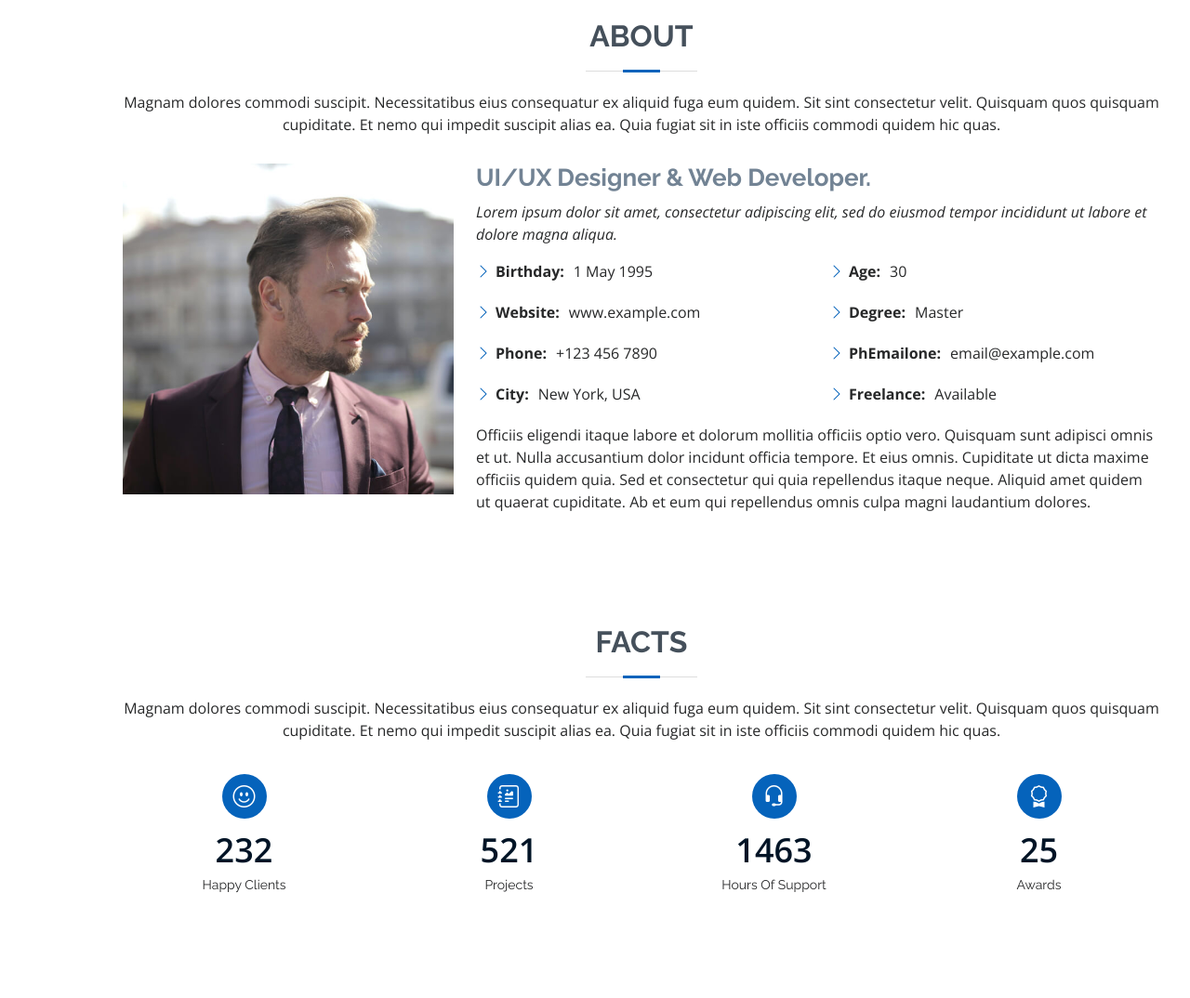
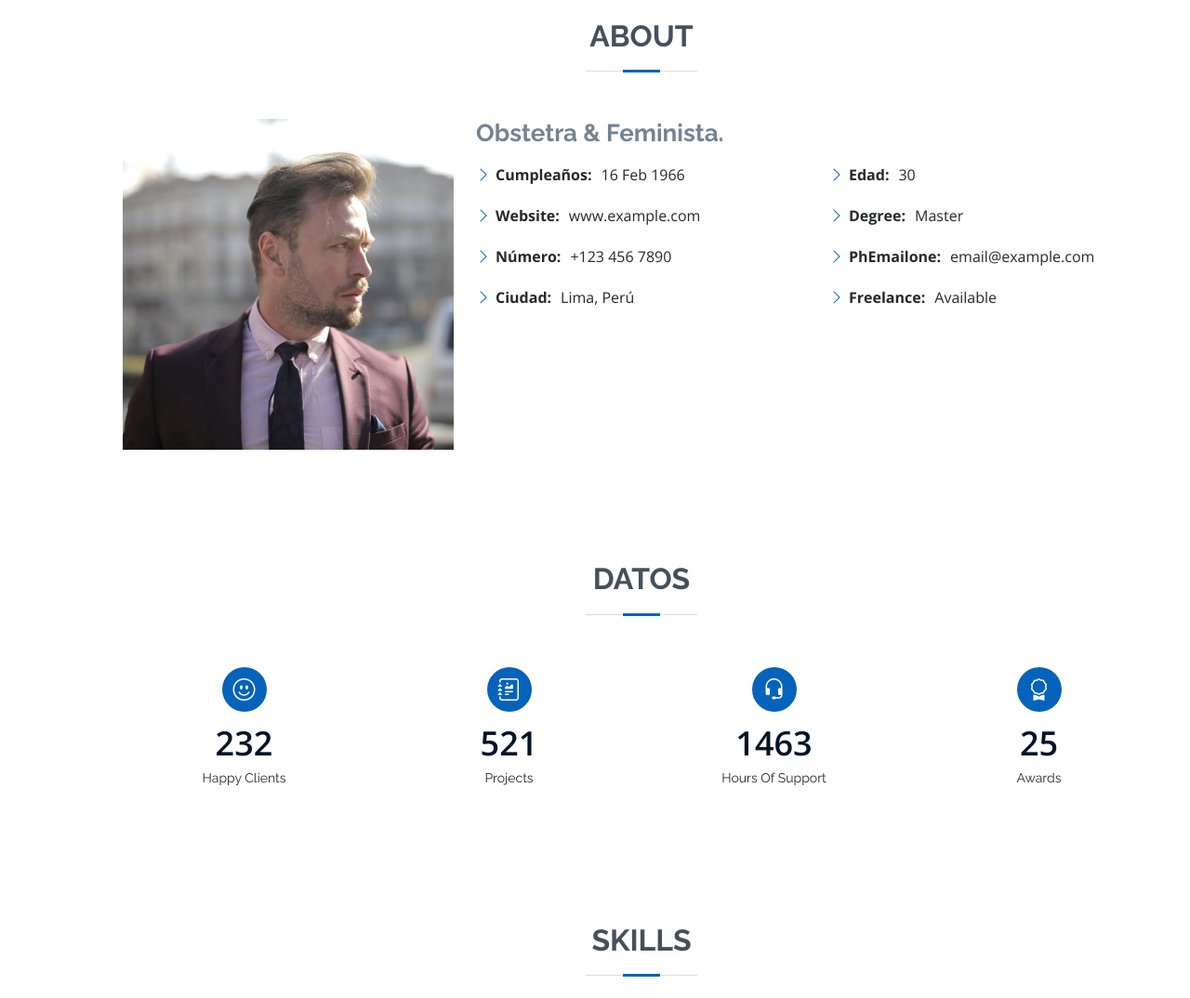
Before and after one commit to ximenaaroldan/mariagalarreta, a plain HTML site: page index.html in a window 1280 px wide. Shown: the part 840-1914 px from the top of the page at 93% size. Drawn offline with nearby package versions, Linux system fonts and the light colour scheme.

Commit message:
Update index.html

```diff
--- a/index.html
+++ b/index.html
@@ -5,7 +5,7 @@
   <meta charset="utf-8">
   <meta content="width=device-width, initial-scale=1.0" name="viewport">
 
-  <title>MyResume Bootstrap Template - Index</title>
+  <title>María Elena Galarreta</title>
   <meta content="" name="description">
   <meta content="" name="keywords">
 
@@ -59,8 +59,8 @@
   <!-- ======= Hero Section ======= -->
   <section id="hero" class="d-flex flex-column justify-content-center">
     <div class="container" data-aos="zoom-in" data-aos-delay="100">
-      <h1>Brandon Johnson</h1>
-      <p>I'm <span class="typed" data-typed-items="Designer, Developer, Freelancer, Photographer"></span></p>
+      <h1>María Galarreta</h1>
+      <p>I'm <span class="typed" data-typed-items="Obstetra"></span></p>
       <div class="social-links">
         <a href="#" class="twitter"><i class="bx bxl-twitter"></i></a>
         <a href="#" class="facebook"><i class="bx bxl-facebook"></i></a>
@@ -79,7 +79,7 @@
 
         <div class="section-title">
           <h2>About</h2>
-          <p>Magnam dolores commodi suscipit. Necessitatibus eius consequatur ex aliquid fuga eum quidem. Sit sint consectetur velit. Quisquam quos quisquam cupiditate. Et nemo qui impedit suscipit alias ea. Quia fugiat sit in iste officiis commodi quidem hic quas.</p>
+          <p></p>
         </div>
 
         <div class="row">
@@ -87,23 +87,21 @@
             <img src="assets/img/profile-img.jpg" class="img-fluid" alt="">
           </div>
           <div class="col-lg-8 pt-4 pt-lg-0 content">
-            <h3>UI/UX Designer &amp; Web Developer.</h3>
+            <h3>Obstetra &amp; Feminista.</h3>
             <p class="fst-italic">
-              Lorem ipsum dolor sit amet, consectetur adipiscing elit, sed do eiusmod tempor incididunt ut labore et dolore
-              magna aliqua.
             </p>
             <div class="row">
               <div class="col-lg-6">
                 <ul>
-                  <li><i class="bi bi-chevron-right"></i> <strong>Birthday:</strong> <span>1 May 1995</span></li>
+                  <li><i class="bi bi-chevron-right"></i> <strong>Cumpleaños:</strong> <span>16 Feb 1966</span></li>
                   <li><i class="bi bi-chevron-right"></i> <strong>Website:</strong> <span>www.example.com</span></li>
-                  <li><i class="bi bi-chevron-right"></i> <strong>Phone:</strong> <span>+123 456 7890</span></li>
-                  <li><i class="bi bi-chevron-right"></i> <strong>City:</strong> <span>New York, USA</span></li>
+                  <li><i class="bi bi-chevron-right"></i> <strong>Número:</strong> <span>+123 456 7890</span></li>
+                  <li><i class="bi bi-chevron-right"></i> <strong>Ciudad:</strong> <span>Lima, Perú</span></li>
                 </ul>
               </div>
               <div class="col-lg-6">
                 <ul>
-                  <li><i class="bi bi-chevron-right"></i> <strong>Age:</strong> <span>30</span></li>
+                  <li><i class="bi bi-chevron-right"></i> <strong>Edad:</strong> <span>30</span></li>
                   <li><i class="bi bi-chevron-right"></i> <strong>Degree:</strong> <span>Master</span></li>
                   <li><i class="bi bi-chevron-right"></i> <strong>PhEmailone:</strong> <span>email@example.com</span></li>
                   <li><i class="bi bi-chevron-right"></i> <strong>Freelance:</strong> <span>Available</span></li>
@@ -111,8 +109,6 @@
               </div>
             </div>
             <p>
-              Officiis eligendi itaque labore et dolorum mollitia officiis optio vero. Quisquam sunt adipisci omnis et ut. Nulla accusantium dolor incidunt officia tempore. Et eius omnis.
-              Cupiditate ut dicta maxime officiis quidem quia. Sed et consectetur qui quia repellendus itaque neque. Aliquid amet quidem ut quaerat cupiditate. Ab et eum qui repellendus omnis culpa magni laudantium dolores.
             </p>
           </div>
         </div>
@@ -125,8 +121,8 @@
       <div class="container" data-aos="fade-up">
 
         <div class="section-title">
-          <h2>Facts</h2>
-          <p>Magnam dolores commodi suscipit. Necessitatibus eius consequatur ex aliquid fuga eum quidem. Sit sint consectetur velit. Quisquam quos quisquam cupiditate. Et nemo qui impedit suscipit alias ea. Quia fugiat sit in iste officiis commodi quidem hic quas.</p>
+          <h2>Datos</h2>
+          <p></p>
         </div>
 
         <div class="row">
@@ -174,7 +170,7 @@
 
         <div class="section-title">
           <h2>Skills</h2>
-          <p>Magnam dolores commodi suscipit. Necessitatibus eius consequatur ex aliquid fuga eum quidem. Sit sint consectetur velit. Quisquam quos quisquam cupiditate. Et nemo qui impedit suscipit alias ea. Quia fugiat sit in iste officiis commodi quidem hic quas.</p>
+          <p></p>
         </div>
 
         <div class="row skills-content">
@@ -240,7 +236,6 @@
 
         <div class="section-title">
           <h2>Resume</h2>
-          <p>Magnam dolores commodi suscipit. Necessitatibus eius consequatur ex aliquid fuga eum quidem. Sit sint consectetur velit. Quisquam quos quisquam cupiditate. Et nemo qui impedit suscipit alias ea. Quia fugiat sit in iste officiis commodi quidem hic quas.</p>
         </div>
 
         <div class="row">
```
